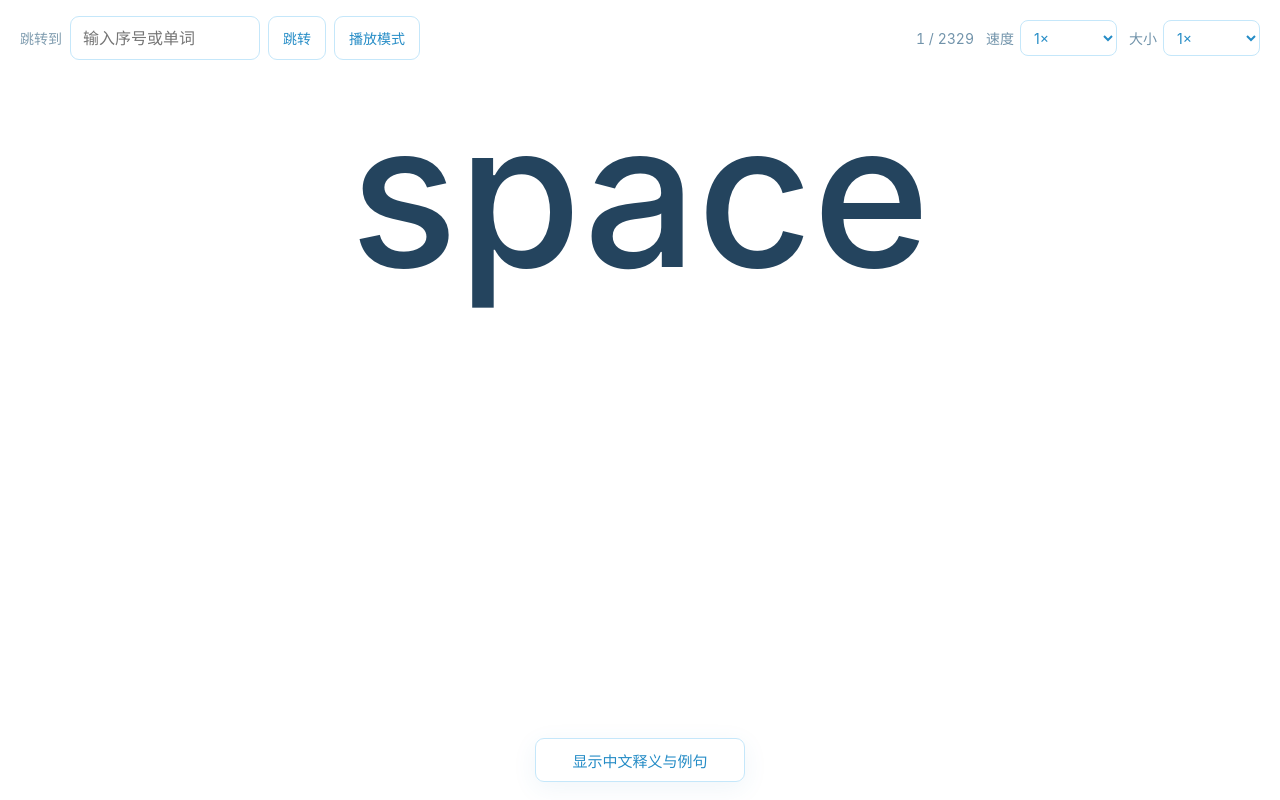
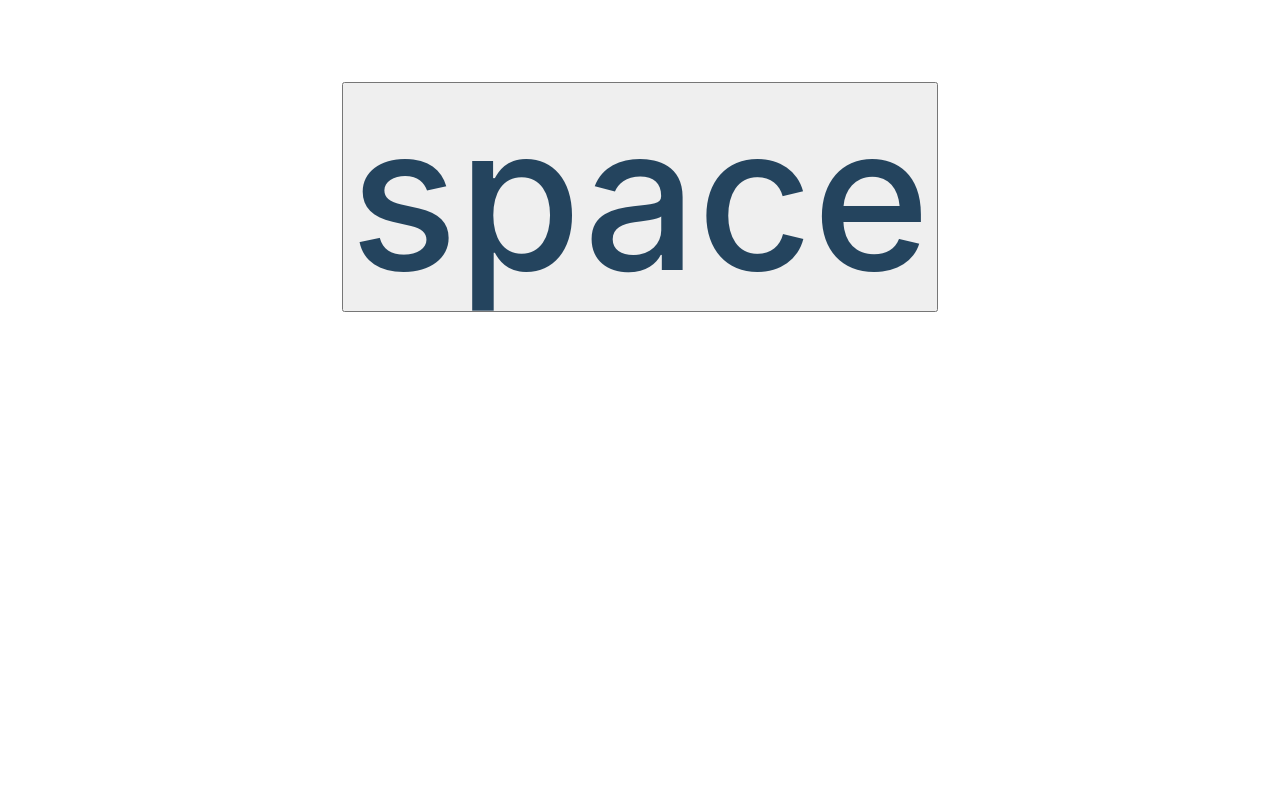
Before and after one commit to clearlove8888/Aword, a Vue app: page / in a window 1280 px wide. Built offline with nearby package versions, Linux system fonts and the light colour scheme.

Commit message:
refactor: Simplify audio playback logic and remove unused features for a cleaner user experience

```diff
--- a/src/App.vue
+++ b/src/App.vue
@@ -4,28 +4,10 @@ import words from './data/words.json'
 
 const index = ref(0)
 const playing = ref(false)
-const revealed = ref(false)
-const playMode = ref(false)
-const playbackRate = ref(1)
-const speedOptions = [0.75, 1, 1.25, 1.5, 2]
-const textScale = ref(1)
-const textScaleOptions = [0.75, 1, 1.25, 1.5]
-let playCount = 0
-const jumpQuery = ref('')
-const jumpMessage = ref('')
 const current = computed(() => words[index.value])
-const displayStyle = computed(() => ({
-  '--word-size': `${Math.min(18, 145 / Math.max(current.value.word.length, 1)) * textScale.value}vw`,
-  '--meaning-size': `${34 * textScale.value}px`,
-  '--example-size': `${22 * textScale.value}px`,
-  '--translation-size': `${18 * textScale.value}px`,
-}))
+const wordSize = computed(() => `${Math.min(18, 145 / Math.max(current.value.word.length, 1))}vw`)
 let audio
 let requestId = 0
-let touchStartX = 0
-let touchStartY = 0
-let touchStartTime = 0
-let touchEnabled = false
 
 function stopAudio() {
   requestId++
@@ -40,8 +22,7 @@ async function playCurrent() {
   playing.value = false
   const filename = `${String(current.value.id - 1).padStart(6, '0')}_en.mp3`
   audio.src = `${import.meta.env.BASE_URL}audio/${filename}`
-  audio.loop = !playMode.value
-  audio.playbackRate = playbackRate.value
+  audio.loop = true
   try {
     await audio.play()
     if (request === requestId) playing.value = true
@@ -55,98 +36,19 @@ function toggleAudio() {
   else playCurrent()
 }
 
-function updatePlaybackRate() {
-  if (audio) audio.playbackRate = playbackRate.value
-}
-
-function handleAudioEnded() {
-  if (!playMode.value) {
-    playing.value = false
-    return
-  }
-  playCount += 1
-  if (playCount >= 5) {
-    playCount = 0
-    index.value = (index.value + 1) % words.length
-  }
-  playCurrent()
-}
-
-function togglePlayMode() {
-  playMode.value = !playMode.value
-  playCount = 0
-  stopAudio()
-  if (playMode.value) playCurrent()
-}
-
-function jumpToTarget() {
-  const query = jumpQuery.value.trim()
-  if (!query) return
-  const numeric = /^\d+$/.test(query) ? Number(query) : null
-  let targetIndex = numeric !== null
-    ? (numeric >= 1 && numeric <= words.length ? numeric - 1 : -1)
-    : words.findIndex((item) => item.word.toLowerCase() === query.toLowerCase())
-  if (targetIndex < 0) {
-    jumpMessage.value = numeric !== null ? `请输入 1-${words.length} 之间的序号` : '没有找到这个单词'
-    return
-  }
+function onKeydown(event) {
+  if (event.key !== 'ArrowLeft' && event.key !== 'ArrowRight') return
+  event.preventDefault()
   const resume = playing.value
   stopAudio()
-  playCount = 0
-  index.value = targetIndex
-  revealed.value = false
-  jumpMessage.value = ''
+  index.value = (index.value + (event.key === 'ArrowRight' ? 1 : -1) + words.length) % words.length
   if (resume) playCurrent()
-}
-
-function moveWord(step) {
-  const resume = playing.value
-  stopAudio()
-  playCount = 0
-  index.value = (index.value + step + words.length) % words.length
-  revealed.value = false
-  if (resume || playMode.value) playCurrent()
-}
-
-function handleTouchStart(event) {
-  if (event.target.closest('input, button, .details')) {
-    touchEnabled = false
-    return
-  }
-  const touch = event.changedTouches[0]
-  touchStartX = touch.clientX
-  touchStartY = touch.clientY
-  touchStartTime = Date.now()
-  touchEnabled = true
-}
-
-function handleTouchEnd(event) {
-  if (!touchEnabled) return
-  touchEnabled = false
-  const touch = event.changedTouches[0]
-  const deltaX = touch.clientX - touchStartX
-  const deltaY = touch.clientY - touchStartY
-  const elapsed = Date.now() - touchStartTime
-  if (elapsed > 800 || Math.abs(deltaY) < 48 || Math.abs(deltaY) < Math.abs(deltaX) * 1.2) return
-  moveWord(deltaY < 0 ? 1 : -1)
-}
-
-function onKeydown(event) {
-  if (event.target.closest('input, button, select')) return
-  if (event.key === '0') {
-    revealed.value = !revealed.value
-    return
-  }
-  if (event.key !== 'ArrowLeft' && event.key !== 'ArrowRight') return
-  event.preventDefault()
-  moveWord(event.key === 'ArrowRight' ? 1 : -1)
 }
 
 onMounted(() => {
   audio = new Audio()
   audio.preload = 'auto'
   audio.addEventListener('error', () => { playing.value = false })
-  audio.addEventListener('ended', handleAudioEnded)
   window.addEventListener('keydown', onKeydown)
   playCurrent()
 })
@@ -161,58 +63,19 @@ onBeforeUnmount(() => {
   }
 })
 </script>
+<style>
+.word-page {
+  height: 100vh;
+}
+</style>
 <template>
-  <main
-    class="word-page"
-    aria-label="单词学习"
-    :style="displayStyle"
-    @touchstart.passive="handleTouchStart"
-    @touchend.passive="handleTouchEnd"
-  >
-    <h1
+  <main class="word-page" aria-label="单词学习">
+    <button
       class="word-content"
+      :style="{ '--word-size': wordSize }"
+      :aria-label="`${current.word}，${playing ? '暂停播放' : '播放录音'}`"
+      :aria-pressed="playing"
       @click="toggleAudio"
-      :title="playing ? '暂停播放' : '播放录音'"
-    >{{ current.word }}</h1>
-    <div class="word-meta">
-      <span class="word-number">{{ index + 1 }} / {{ words.length }}</span>
-      <label class="speed-control">
-        <span>速度</span>
-        <select v-model.number="playbackRate" @change="updatePlaybackRate" aria-label="播放速度">
-          <option v-for="speed in speedOptions" :key="speed" :value="speed">{{ speed }}×</option>
-        </select>
-      </label>
-      <label class="size-control">
-        <span>大小</span>
-        <select v-model.number="textScale" aria-label="文字大小">
-          <option v-for="scale in textScaleOptions" :key="scale" :value="scale">{{ scale }}×</option>
-        </select>
-      </label>
-    </div>
-    <form class="jump-form" @submit.prevent="jumpToTarget">
-      <label for="jump-query">跳转到</label>
-      <input id="jump-query" v-model="jumpQuery" type="text" inputmode="text" placeholder="输入序号或单词" autocomplete="off" />
-      <button type="submit">跳转</button>
-      <button type="button" class="mode-toggle" :aria-pressed="playMode" @click="togglePlayMode">
-        {{ playMode ? '停止播放模式' : '播放模式' }}
-      </button>
-      <p v-if="jumpMessage" class="jump-message" role="status">{{ jumpMessage }}</p>
-    </form>
-    <button class="reveal-button" @click="revealed = !revealed">
-      {{ revealed ? '隐藏释义与例句' : '显示中文释义与例句' }}
-    </button>
-    <section v-if="revealed" class="details" aria-live="polite">
-      <p class="meaning">{{ current.meaning }}</p>
-      <div class="examples">
-        <div v-if="current.example" class="example">
-          <p>{{ current.example }}</p>
-          <p>{{ current.translation }}</p>
-        </div>
-        <div v-if="current.example2" class="example">
-          <p>{{ current.example2 }}</p>
-          <p>{{ current.translation2 }}</p>
-        </div>
-      </div>
-    </section>
+    >{{ current.word }}</button>
   </main>
 </template>
```
